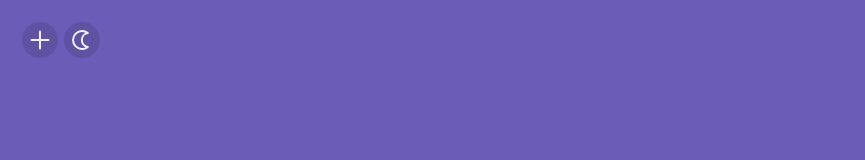
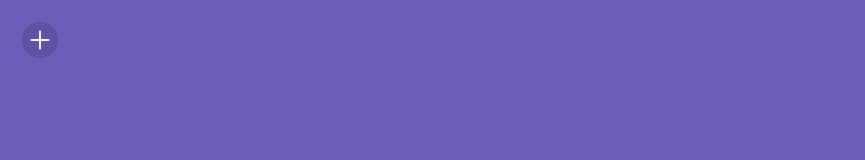
Before and after one commit to valflrt/valflrt.dev, a React app: page /#/ in a window 1280 px wide. Shown: the top 160 px of the page, without its empty margins (0-865 px from the left). Built offline with nearby package versions, Linux system fonts and the light colour scheme.

Commit message:
Edit Menu and fix import paths
- Remove dark theme toggle and styles
- Disable "tab key focusabilty" of links in menu when it is closed

```diff
--- a/src/index.scss
+++ b/src/index.scss
@@ -11,9 +11,9 @@ body {
   -webkit-tap-highlight-color: #30295140;
 }
 
-/* *:focus {
-  outline: solid var(--primary-tone-1);
-} */
+*:focus-visible {
+  outline: 3px solid var(--primary-tone-1);
+}
 
 ::selection {
   color: var(--text-tone);
@@ -76,7 +76,7 @@ body {
   --monochrome-tone-095: #f1f1f4; */
 }
 
-[data-theme="dark"] {
+/* [data-theme="dark"] {
   --primary-tone-015: #181429;
   --primary-tone-020: #241f3d;
   --primary-tone-025: #302952;
@@ -102,7 +102,7 @@ body {
     color: var(--text-tone);
     background: #9285d680;
   }
-}
+} */
 
 @import url("https://fonts.googleapis.com/css2?family=Nunito:wght@500&family=Lobster&family=Roboto+Mono&display=swap");
 
--- a/src/routes/NotFound.tsx
+++ b/src/routes/NotFound.tsx
@@ -1,4 +1,4 @@
-import PageSwitchLink from "../specific/PageSwitchLink";
+import PageSwitchLink from "../common/PageSwitchLink";
 
 import "./NotFound.scss";
 
--- a/src/specific/Menu.tsx
+++ b/src/specific/Menu.tsx
@@ -1,18 +1,15 @@
 import React, { useState } from "react";
-import { Moon, Sun, X } from "react-feather";
+import { X } from "react-feather";
 
-import useTheme from "../hooks/useTheme";
 import useClickOutsideEffect from "../hooks/useClickOutsideEffect";
 
-import PageSwitchLink from "./PageSwitchLink";
+import PageSwitchLink from "../common/PageSwitchLink";
 
 import { css } from "../utils";
 
 import "./Menu.scss";
 
 const Menu = () => {
-  let [theme, switchTheme] = useTheme();
-
   let [isMenuVisible, setIsMenuVisible] = useState(false);
   let menuToggleRef = React.createRef<HTMLButtonElement>();
   let buttonsRef = React.createRef<HTMLDivElement>();
@@ -47,22 +44,11 @@ const Menu = () => {
             onClick={() => setIsMenuVisible((os) => !os)}
             title={
               isMenuVisible
-                ? "Close this small panel below"
+                ? "Close the menu panel"
                 : "Is there something here ?"
             }
           >
             <X />
-          </button>
-          <button
-            className="button"
-            onClick={() => switchTheme()}
-            title={
-              theme === "light"
-                ? "Too much light ? Try this !"
-                : "You can't see anything ? Click here !"
-            }
-          >
-            {theme === "light" ? <Moon /> : <Sun />}
           </button>
         </div>
         <div className={css.j("menu", isMenuVisible ? "visible" : "")}>
@@ -74,6 +60,7 @@ const Menu = () => {
                 className={(isFocused) =>
                   css.j("link", isFocused ? "focused" : "")
                 }
+                tabIndex={isMenuVisible ? 0 : -1}
               >
                 {l.name}
               </PageSwitchLink>
```
